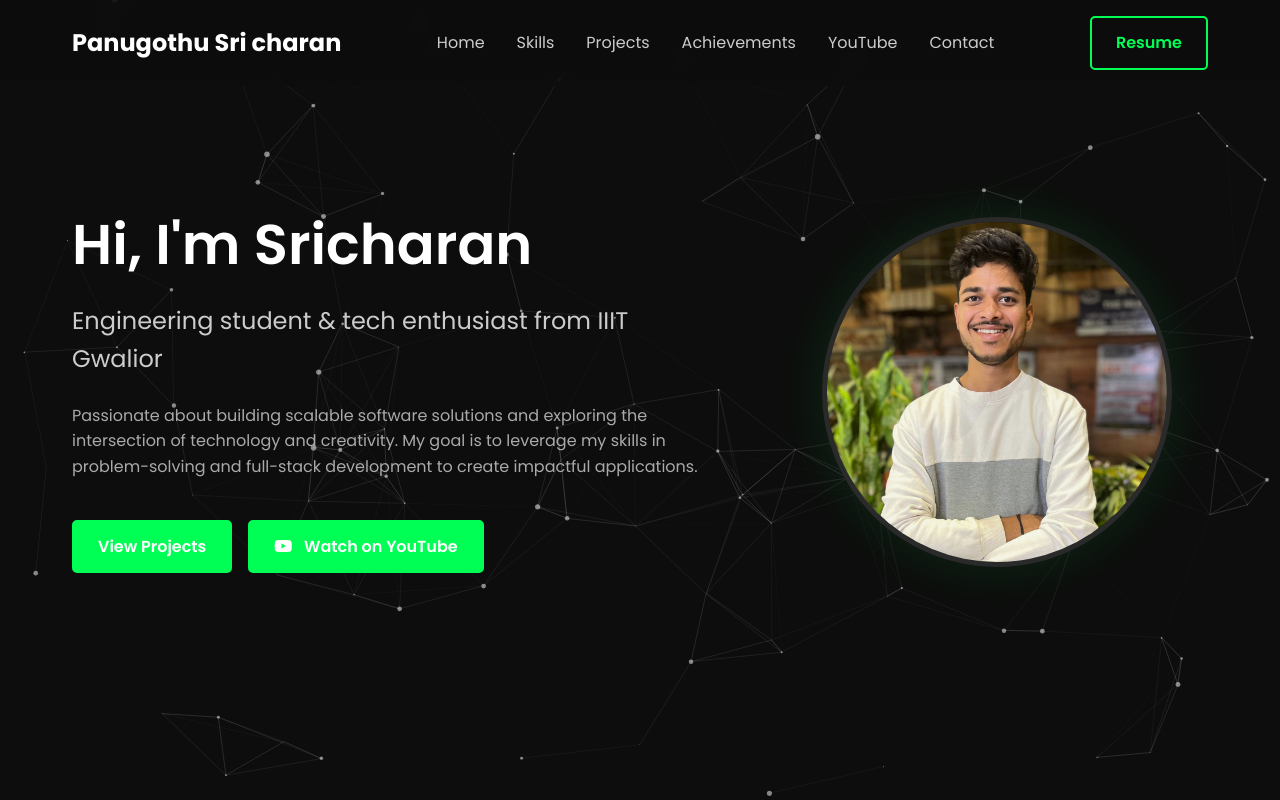
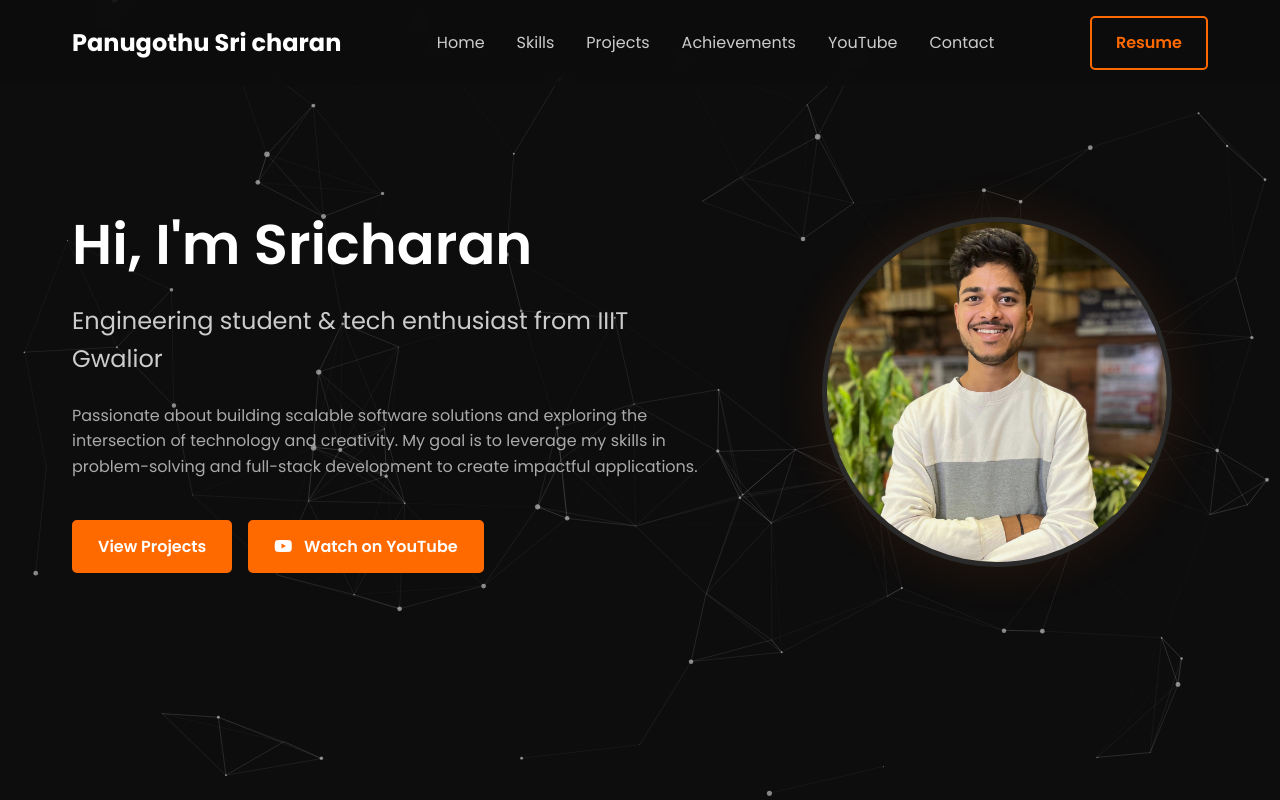
Before and after one commit to PanugothuSricharan/Portfolio_charan, a plain HTML site: page index.html in a window 1280 px wide. Shown: the top 800 px of the page. Drawn offline with nearby package versions, Linux system fonts and the light colour scheme.

Commit message:
theme to orange

```diff
--- a/style.css
+++ b/style.css
@@ -1,6 +1,6 @@
 /* --- Base Styles --- */
 :root {
-  --primary-color-orange: #00ff55;
+  --primary-color-orange: #ff6a00;
   --primary-color-cyan: #00bfd8;
   --primary-color-purple: #9b5de5;
   --primary-color-green: #00c896;
```
